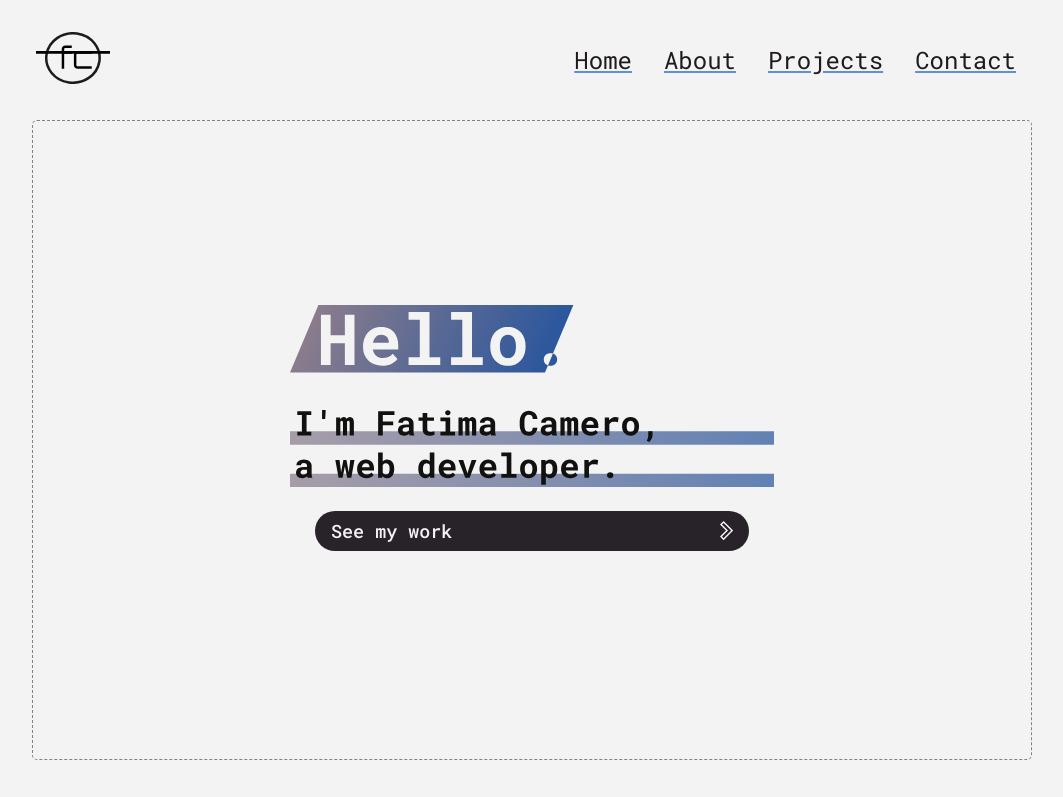
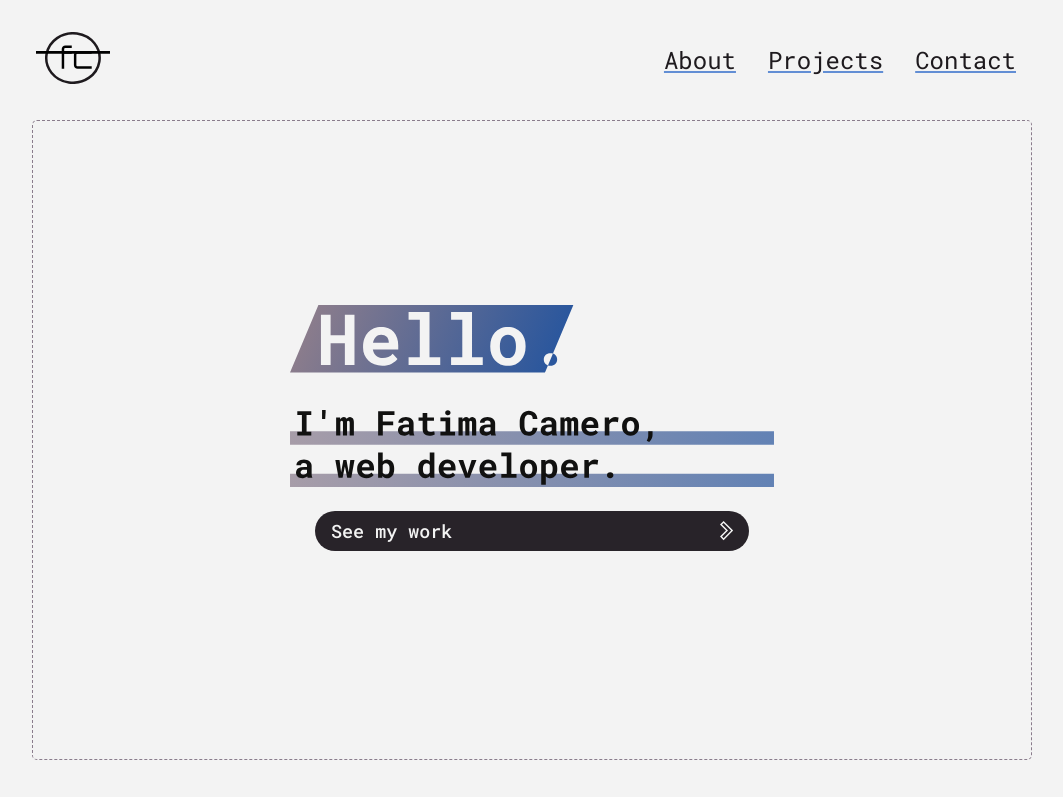
Before and after one commit to timamero/11ty-my-portfolio, an Eleventy site: page src/index.njk in a window 1280 px wide. Shown: the top 797 px of the page, without its empty margins (108-1171 px from the left). Built offline with nearby package versions, Linux system fonts and the light colour scheme; Eleventy itself is replaced by a stand-in of ours; files that its build step writes are made by us from their sources; what eleventy-plugin-error-overlay would draw is missing.

Commit message:
Remove home link in navbar

```diff
--- a/src/_templates/base.njk
+++ b/src/_templates/base.njk
@@ -17,9 +17,6 @@
         </a>
 
         <ul class="nav__item nav-links-container" id="nav-links-container">
-            <li class="nav__link-wrapper">
-                <a class="nav__link" href="/">Home</a>
-            </li>
             <li class="nav__link-wrapper">
                 <a class="nav__link" href="/about.html">About</a>
             </li>
```
